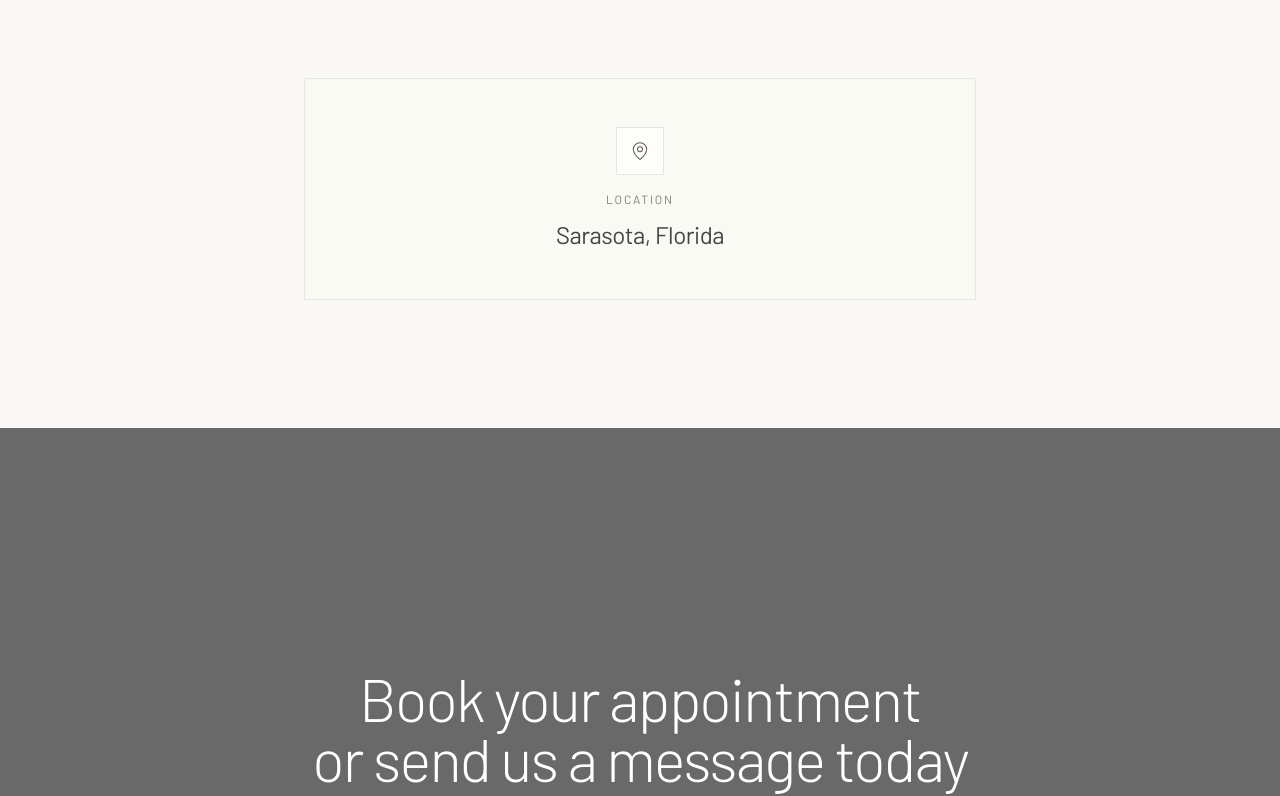
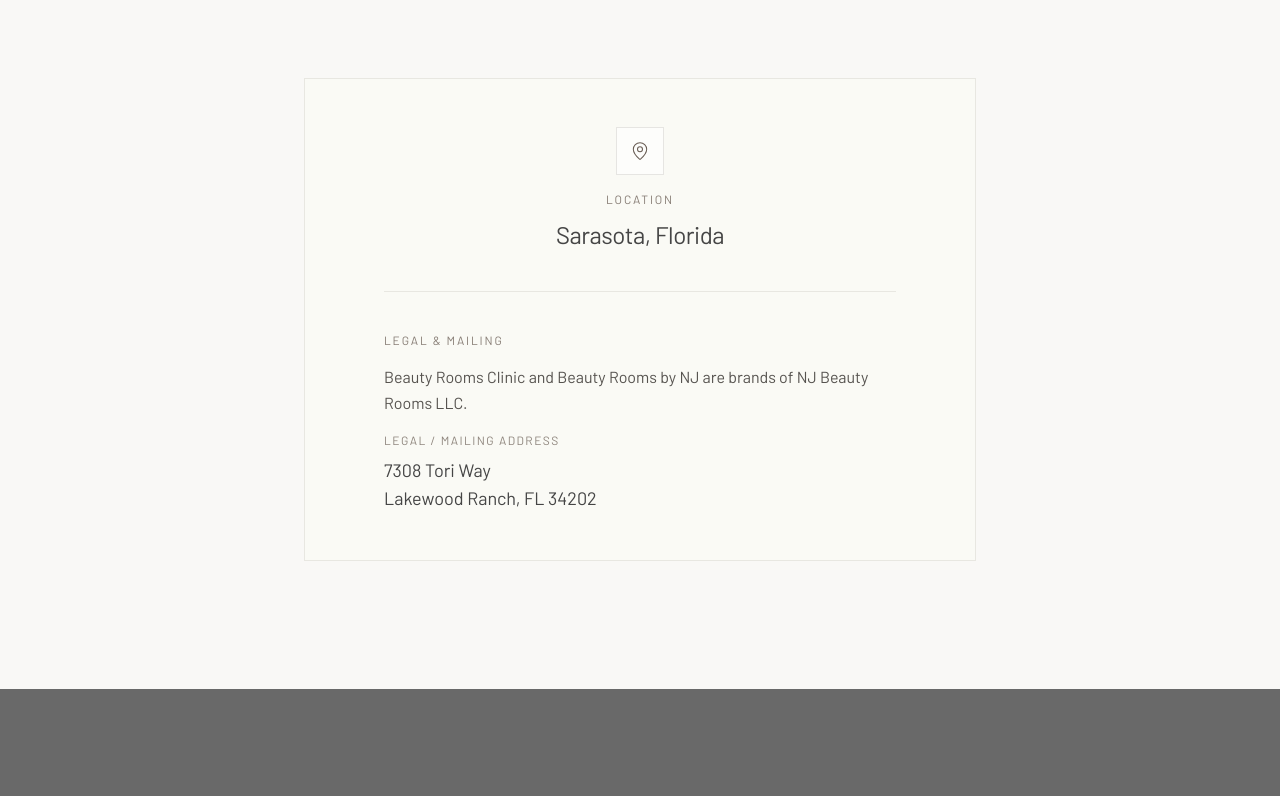
Before and after one commit to TezzeractTeams/beauty-rooms-clinic, a React (Vite) app: page /contact in a window 1280 px wide. Shown: the part 1056-1852 px from the top of the page. Built offline with nearby package versions, Linux system fonts and the light colour scheme.

Commit message:
Refactor Footer and Contact components: replace hardcoded contact details with constants from siteContact module for improved maintainability, and enhance accessibility by adding ARIA labels to key sections.

```diff
--- a/client/components/Footer.tsx
+++ b/client/components/Footer.tsx
@@ -3,12 +3,7 @@
 import { ArrowRight, AtSign, Globe, Phone } from "lucide-react";
 import { toast } from "sonner";
 import { cn } from "@/lib/utils";
-
-const SOCIAL = {
-  instagram: "https://www.instagram.com/",
-  facebook: "https://www.facebook.com/",
-  linkedin: "https://www.linkedin.com/",
-} as const;
+import { SITE_EMAIL, SITE_PHONE_TEL, SITE_SOCIAL } from "@/lib/siteContact";
 
 const iconLinkClass =
   "inline-flex h-10 w-10 items-center justify-center rounded-full border border-[#888888]/50 text-[#FAFAF5CC] transition-colors hover:border-[#FAFAF5]/40 hover:bg-white/5 hover:text-[#FAFAF5] focus-visible:outline focus-visible:outline-2 focus-visible:outline-offset-2 focus-visible:outline-[#FAFAF5]";
@@ -53,10 +48,10 @@
               <Link to="/" className={iconLinkClass} aria-label="Website home">
                 <Globe className="h-4 w-4" strokeWidth={1.5} />
               </Link>
-              <a href="mailto:hello@beautyroomsclinic.com" className={iconLinkClass} aria-label="Email us">
+              <a href={`mailto:${SITE_EMAIL}`} className={iconLinkClass} aria-label="Email us">
                 <AtSign className="h-4 w-4" strokeWidth={1.5} />
               </a>
-              <a href="tel:+19415551234" className={iconLinkClass} aria-label="Call us">
+              <a href={SITE_PHONE_TEL} className={iconLinkClass} aria-label="Call us">
                 <Phone className="h-4 w-4" strokeWidth={1.5} />
               </a>
             </div>
@@ -163,7 +158,7 @@
           </p>
           <div className="flex flex-wrap items-center gap-6 sm:gap-8">
             <a
-              href={SOCIAL.instagram}
+              href={SITE_SOCIAL.instagram}
               target="_blank"
               rel="noopener noreferrer"
               className="font-barlow text-[10px] md:text-[11px] tracking-[0.1em] uppercase text-[#FAFAF5CC] hover:text-[#FAFAF5] transition-colors focus-visible:outline focus-visible:outline-2 focus-visible:outline-offset-2 focus-visible:outline-[#FAFAF5]"
@@ -171,7 +166,7 @@
               Instagram
             </a>
             <a
-              href={SOCIAL.facebook}
+              href={SITE_SOCIAL.facebook}
               target="_blank"
               rel="noopener noreferrer"
               className="font-barlow text-[10px] md:text-[11px] tracking-[0.1em] uppercase text-[#FAFAF5CC] hover:text-[#FAFAF5] transition-colors focus-visible:outline focus-visible:outline-2 focus-visible:outline-offset-2 focus-visible:outline-[#FAFAF5]"
@@ -179,7 +174,7 @@
               Facebook
             </a>
             <a
-              href={SOCIAL.linkedin}
+              href={SITE_SOCIAL.linkedin}
               target="_blank"
               rel="noopener noreferrer"
               className="font-barlow text-[10px] md:text-[11px] tracking-[0.1em] uppercase text-[#FAFAF5CC] hover:text-[#FAFAF5] transition-colors focus-visible:outline focus-visible:outline-2 focus-visible:outline-offset-2 focus-visible:outline-[#FAFAF5]"
--- /dev/null
+++ b/client/lib/siteContact.ts
@@ -0,0 +1,10 @@
+/** Canonical business contact — keep footer, contact page, and tel: links aligned */
+export const SITE_PHONE_DISPLAY = "+1 941-900-3866";
+export const SITE_PHONE_TEL = "tel:+19419003866";
+export const SITE_EMAIL = "hello@beautyroomsclinic.com";
+
+export const SITE_SOCIAL = {
+  instagram: "https://instagram.com/beautyroomsclinic",
+  facebook: "https://www.facebook.com/share/1HcDip7pW4/?mibextid=wwXIfr",
+  linkedin: "https://www.linkedin.com/",
+} as const;
--- a/client/pages/Contact.tsx
+++ b/client/pages/Contact.tsx
@@ -1,15 +1,12 @@
 import Layout from "@/components/Layout";
 import { Link } from "react-router-dom";
 import { Facebook, Instagram, Linkedin, Mail, MapPin, Phone } from "lucide-react";
-
-const PHONE_DISPLAY = "+1 941-900-3866";
-const PHONE_HREF = "tel:+1 9419003866";
-const EMAIL = "hello@beautyroomsclinic.com";
+import { SITE_EMAIL, SITE_PHONE_DISPLAY, SITE_PHONE_TEL, SITE_SOCIAL } from "@/lib/siteContact";
 
 const SOCIAL_LINKS = [
-  { label: "Instagram", href: "https://instagram.com/beautyroomsclinic", Icon: Instagram },
-  { label: "Facebook", href: "https://www.facebook.com/share/1HcDip7pW4/?mibextid=wwXIfr", Icon: Facebook },
-  { label: "LinkedIn", href: "https://www.linkedin.com/", Icon: Linkedin },
+  { label: "Instagram", href: SITE_SOCIAL.instagram, Icon: Instagram },
+  { label: "Facebook", href: SITE_SOCIAL.facebook, Icon: Facebook },
+  { label: "LinkedIn", href: SITE_SOCIAL.linkedin, Icon: Linkedin },
 ] as const;
 
 const cardClass =
@@ -73,10 +70,10 @@
               <div>
                 <p className={cardEyebrowClass}>Phone</p>
                 <a
-                  href={PHONE_HREF}
+                  href={SITE_PHONE_TEL}
                   className="mt-2 inline-block font-barlow font-light text-lg text-charcoal transition-colors hover:text-warm-brown focus-visible:outline focus-visible:outline-2 focus-visible:outline-offset-2 focus-visible:outline-charcoal"
                 >
-                  {PHONE_DISPLAY}
+                  {SITE_PHONE_DISPLAY}
                 </a>
               </div>
             </div>
@@ -88,10 +85,10 @@
               <div>
                 <p className={cardEyebrowClass}>Email</p>
                 <a
-                  href={`mailto:${EMAIL}`}
+                  href={`mailto:${SITE_EMAIL}`}
                   className="mt-2 inline-block break-all font-barlow font-light text-lg text-charcoal transition-colors hover:text-warm-brown focus-visible:outline focus-visible:outline-2 focus-visible:outline-offset-2 focus-visible:outline-charcoal"
                 >
-                  {EMAIL}
+                  {SITE_EMAIL}
                 </a>
               </div>
             </div>
@@ -121,14 +118,39 @@
             </div>
           </div>
 
-          <div className="mx-auto mt-14 max-w-2xl border border-[rgba(103,92,83,0.12)] bg-[#FAFAF5] px-8 py-10 text-center md:mt-20 md:px-12 md:py-12">
+          <div
+            className="mx-auto mt-14 max-w-2xl border border-[rgba(103,92,83,0.12)] bg-[#FAFAF5] px-8 py-10 text-center md:mt-20 md:px-12 md:py-12"
+            aria-labelledby="contact-location-heading"
+          >
             <div className="mx-auto mb-4 flex h-12 w-12 items-center justify-center border border-[rgba(103,92,83,0.15)] bg-white/60">
               <MapPin className="h-5 w-5 text-warm-brown" strokeWidth={1.25} aria-hidden />
             </div>
-            <p className={cardEyebrowClass}>Location</p>
+            <p id="contact-location-heading" className={cardEyebrowClass}>
+              Location
+            </p>
             <p className="mt-3 font-barlow font-light text-xl tracking-[-0.02em] text-charcoal md:text-2xl">
               Sarasota, Florida
             </p>
+
+            <div
+              className="mx-auto mt-10 max-w-lg border-t border-[rgba(103,92,83,0.12)] pt-10 text-left"
+              aria-labelledby="contact-legal-heading"
+            >
+              <p id="contact-legal-heading" className={cardEyebrowClass}>
+                Legal &amp; mailing
+              </p>
+              <p className="mt-4 font-barlow font-light text-sm leading-relaxed text-[rgba(45,41,38,0.8)] md:text-base md:leading-relaxed">
+                Beauty Rooms Clinic and Beauty Rooms by NJ are brands of NJ Beauty Rooms LLC.
+              </p>
+              <p className="mt-4 font-barlow font-light text-[10px] uppercase tracking-[0.12em] text-warm-brown/75 md:text-xs">
+                Legal / mailing address
+              </p>
+              <address className="mt-2 not-italic font-barlow font-light text-base leading-relaxed text-charcoal md:text-lg">
+                7308 Tori Way
+                <br />
+                Lakewood Ranch, FL 34202
+              </address>
+            </div>
           </div>
         </div>
       </section>
@@ -152,7 +174,7 @@
             Book now
           </Link>
           <a
-            href={`mailto:${EMAIL}`}
+            href={`mailto:${SITE_EMAIL}`}
             className="inline-block border border-white/60 bg-transparent px-10 py-4 font-barlow font-light text-[11px] uppercase tracking-[0.12em] text-white/95 transition-colors hover:border-white hover:bg-white/10 focus-visible:outline focus-visible:outline-2 focus-visible:outline-offset-2 focus-visible:outline-white md:px-12 md:py-5 md:text-xs"
           >
             Email us
```
